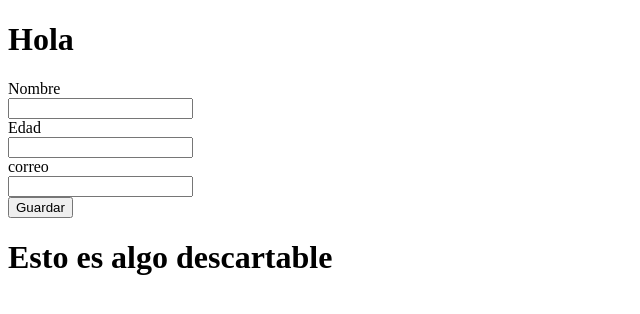
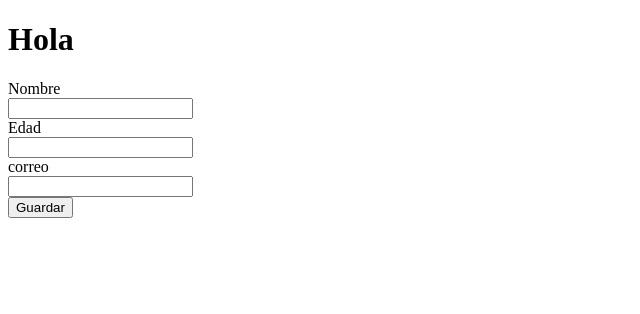
Before and after one commit to AnthonyQQfwd-lab/GestionDeProductos-, a website with bundled scripts: page public/pages/index.html in a window 1280 px wide. Shown: the whole page, without its empty margins (0-640 px from the left). Built offline with nearby package versions, Linux system fonts and the light colour scheme; data requests are answered from the project's data file.

Commit message:
lo descartable se borro

```diff
--- a/public/pages/index.html
+++ b/public/pages/index.html
@@ -16,7 +16,6 @@
     <input id="correo" type="text"><br/>
 
     <button id="guardar">Guardar</button>
-    <h1>Esto es algo descartable</h1>
     <script type="module" src="../js/index.js"></script>
 </body>
 </html>
```
